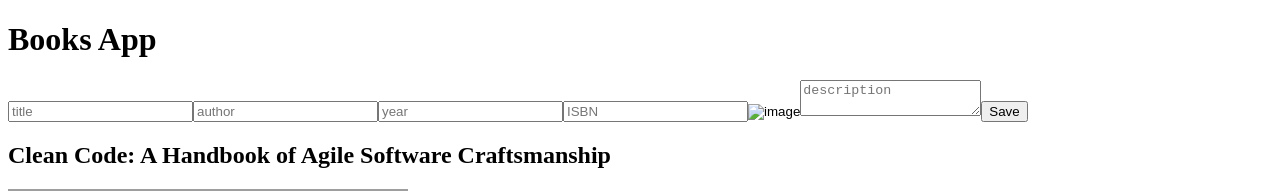
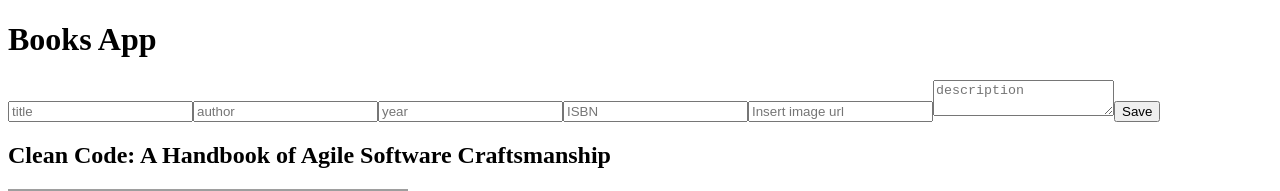
Before and after one commit to celesdv/library-app-cra, a React (Create React App) app: page / in a window 1280 px wide. Shown: the top 191 px of the page. Built offline with nearby package versions, Linux system fonts and the light colour scheme; grey boxes are pictures that could not be loaded.

Commit message:
Image input need fix

```diff
--- a/src/components/BooksForm.js
+++ b/src/components/BooksForm.js
@@ -60,9 +60,9 @@
       />
       <input
         name="image"
-        type="image"
-        placeholder="image"
-        alt="image"
+        type="url"
+        placeholder="Insert image url"
+        alt="book front"
         onChange={handleChange}
       />
 
```
